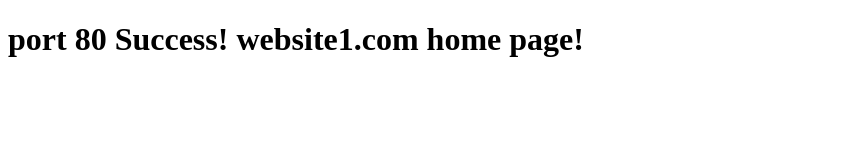
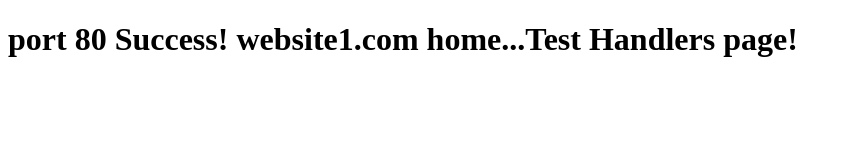
Before and after one commit to nandigamchaitanya/apache_webapp, a plain HTML site: page website1.com/public_html/index.html in a window 1280 px wide. Shown: the whole page, without its empty margins (0-850 px from the left). Drawn offline with Linux system fonts and the light colour scheme.

Commit message:
Update index.html

```diff
--- a/website1.com/public_html/index.html
+++ b/website1.com/public_html/index.html
@@ -5,6 +5,6 @@
     <title>Welcome to website1.com</title>
   </head>
   <body>
-    <h1> port 80 Success! website1.com home page!</h1>
+    <h1> port 80 Success! website1.com home...Test Handlers page!</h1>
   </body>
 </html>
```
